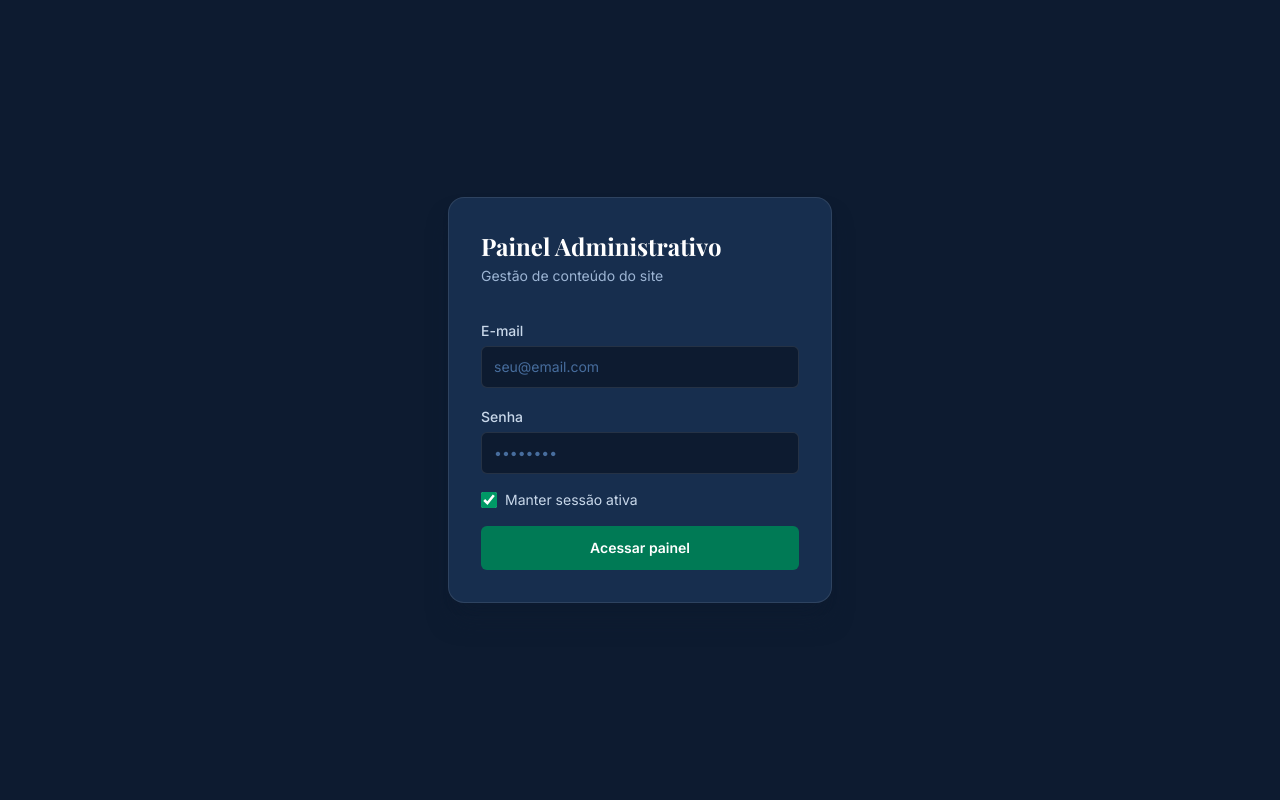
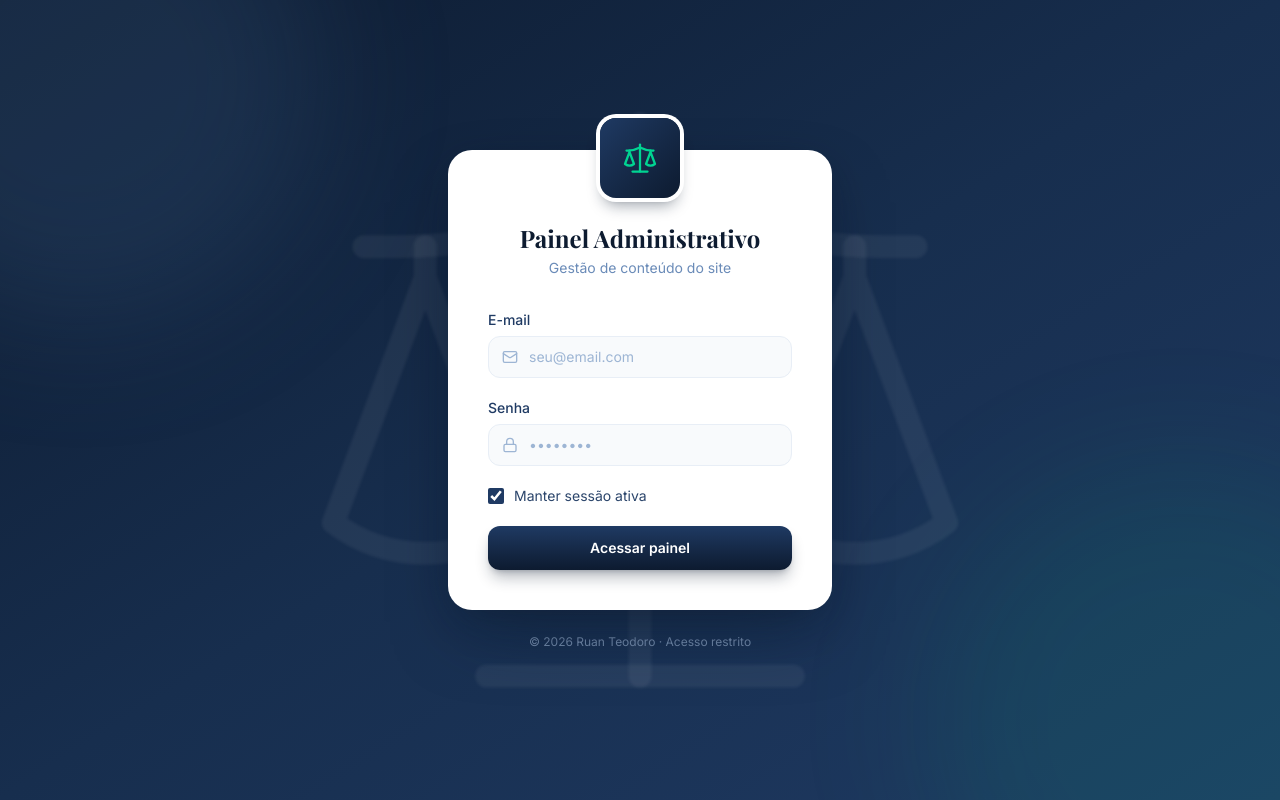
Before and after one commit to azuletto/ruanteodoro, a Next.js app: page /adm in a window 1280 px wide. Built offline with nearby package versions, Linux system fonts and the light colour scheme; no server answers.

Commit message:
feat: redesign do login admin — card branco arredondado com profundidade, fundo borrado com marca d'água da balança da justiça

```diff
--- a/src/app/adm/page.tsx
+++ b/src/app/adm/page.tsx
@@ -1,4 +1,5 @@
 import { redirect } from "next/navigation"
+import { Scale } from "lucide-react"
 import { createSupabaseServerClient } from "@/lib/supabase/server"
 import { LoginForm } from "@/components/admin/LoginForm"
 
@@ -21,16 +22,53 @@ export default async function AdminPage({
   const { erro } = await searchParams
 
   return (
-    <div className="scroll-dark flex min-h-screen items-center justify-center bg-navy-950 px-4">
-      <div className="w-full max-w-sm rounded-2xl border border-white/10 bg-navy-900 p-8 shadow-xl shadow-navy-950/50">
-        <h1 className="font-display text-2xl font-bold text-white">
-          Painel Administrativo
-        </h1>
-        <p className="mt-1 text-sm text-navy-300">
-          Gestão de conteúdo do site
+    <div className="scroll-dark relative flex min-h-screen items-center justify-center overflow-hidden bg-navy-950 px-4 py-12">
+      {/* Fundo: gradiente em camadas */}
+      <div
+        aria-hidden
+        className="pointer-events-none absolute inset-0 bg-gradient-to-br from-navy-950 via-navy-900 to-navy-800"
+      />
+      <div
+        aria-hidden
+        className="pointer-events-none absolute -left-40 -top-40 h-[30rem] w-[30rem] rounded-full bg-navy-500/20 blur-3xl"
+      />
+      <div
+        aria-hidden
+        className="pointer-events-none absolute -bottom-44 -right-40 h-[32rem] w-[32rem] rounded-full bg-emerald-500/10 blur-3xl"
+      />
+
+      {/* Marca d'água: balança da justiça desfocada */}
+      <div
+        aria-hidden
+        className="pointer-events-none absolute inset-0 flex items-center justify-center"
+      >
+        <Scale
+          strokeWidth={0.75}
+          className="h-[46rem] w-[46rem] text-white/[0.06] blur-[1.5px]"
+        />
+      </div>
+
+      {/* Card branco */}
+      <div className="relative w-full max-w-sm">
+        <div className="animate-rise rounded-3xl bg-white p-8 shadow-[0_10px_40px_-10px_rgba(13,27,48,0.5),0_32px_70px_-20px_rgba(13,27,48,0.55)] sm:p-10 sm:pt-12">
+          {/* Emblema */}
+          <div className="mx-auto -mt-16 mb-6 flex h-20 w-20 items-center justify-center rounded-2xl bg-gradient-to-br from-navy-800 to-navy-950 shadow-lg shadow-navy-950/40 ring-4 ring-white sm:-mt-20">
+            <Scale className="h-9 w-9 text-emerald-400" strokeWidth={1.5} />
+          </div>
+
+          <h1 className="text-center font-display text-2xl font-bold text-navy-950">
+            Painel Administrativo
+          </h1>
+          <p className="mt-1 text-center text-sm text-navy-400">
+            Gestão de conteúdo do site
+          </p>
+
+          <LoginForm hasError={Boolean(erro)} />
+        </div>
+
+        <p className="mt-6 text-center text-xs text-navy-300/70">
+          © {new Date().getFullYear()} Ruan Teodoro · Acesso restrito
         </p>
-
-        <LoginForm hasError={Boolean(erro)} />
       </div>
     </div>
   )
--- a/src/app/globals.css
+++ b/src/app/globals.css
@@ -108,3 +108,25 @@ body {
 .select-in {
   animation: select-in 0.12s ease-out;
 }
+
+/* ---------- Animação de entrada do card de login ---------- */
+@keyframes rise-in {
+  from {
+    opacity: 0;
+    transform: translateY(18px) scale(0.98);
+  }
+  to {
+    opacity: 1;
+    transform: translateY(0) scale(1);
+  }
+}
+
+.animate-rise {
+  animation: rise-in 0.5s cubic-bezier(0.22, 1, 0.36, 1) both;
+}
+
+@media (prefers-reduced-motion: reduce) {
+  .animate-rise {
+    animation: none;
+  }
+}
--- a/src/components/admin/LoginForm.tsx
+++ b/src/components/admin/LoginForm.tsx
@@ -2,7 +2,7 @@
 
 import { useState } from "react"
 import { useFormStatus } from "react-dom"
-import { Loader2 } from "lucide-react"
+import { Loader2, Mail, Lock } from "lucide-react"
 import { login } from "@/app/actions/auth"
 
 function SubmitButton() {
@@ -11,7 +11,7 @@ function SubmitButton() {
     <button
       type="submit"
       disabled={pending}
-      className="inline-flex w-full items-center justify-center gap-2 rounded-md bg-emerald-700 px-4 py-3 text-sm font-semibold text-white transition-colors hover:bg-emerald-600 disabled:cursor-not-allowed disabled:opacity-70"
+      className="inline-flex w-full items-center justify-center gap-2 rounded-xl bg-gradient-to-b from-navy-800 to-navy-950 px-4 py-3 text-sm font-semibold text-white shadow-lg shadow-navy-950/30 transition-all duration-200 hover:-translate-y-0.5 hover:from-navy-700 hover:to-navy-900 hover:shadow-xl hover:shadow-navy-950/40 active:translate-y-0 disabled:cursor-not-allowed disabled:opacity-70 disabled:hover:translate-y-0"
     >
       {pending && <Loader2 className="h-4 w-4 animate-spin" aria-hidden />}
       {pending ? "Autenticando..." : "Acessar painel"}
@@ -22,12 +22,20 @@ function SubmitButton() {
 export function LoginForm({ hasError }: { hasError: boolean }) {
   const [remember, setRemember] = useState(true)
 
+  const inputCls =
+    "w-full rounded-xl border border-navy-100 bg-navy-50/60 py-2.5 pl-10 pr-3.5 text-sm text-navy-950 placeholder:text-navy-300 outline-none transition-all focus:border-navy-500 focus:bg-white focus:ring-4 focus:ring-navy-500/10"
+
   return (
-    <form action={login} className="mt-8 space-y-4">
+    <form action={login} className="mt-8 space-y-5">
       <div>
-        <label htmlFor="email" className="text-sm font-medium text-navy-200">
+        <label htmlFor="email" className="mb-1.5 block text-sm font-medium text-navy-800">
           E-mail
         </label>
+        <div className="relative">
+          <Mail
+            className="pointer-events-none absolute left-3.5 top-1/2 h-4 w-4 -translate-y-1/2 text-navy-300"
+            aria-hidden
+          />
           <input
             id="email"
             name="email"
@@ -35,13 +43,20 @@ export function LoginForm({ hasError }: { hasError: boolean }) {
             required
             autoComplete="email"
             placeholder="seu@email.com"
-          className="mt-1 w-full rounded-md border border-white/10 bg-navy-950 px-3 py-2.5 text-sm text-white placeholder:text-navy-500 outline-none transition-colors focus:border-navy-400"
+            className={inputCls}
           />
         </div>
+      </div>
+
       <div>
-        <label htmlFor="password" className="text-sm font-medium text-navy-200">
+        <label htmlFor="password" className="mb-1.5 block text-sm font-medium text-navy-800">
           Senha
         </label>
+        <div className="relative">
+          <Lock
+            className="pointer-events-none absolute left-3.5 top-1/2 h-4 w-4 -translate-y-1/2 text-navy-300"
+            aria-hidden
+          />
           <input
             id="password"
             name="password"
@@ -49,24 +64,27 @@ export function LoginForm({ hasError }: { hasError: boolean }) {
             required
             autoComplete="current-password"
             placeholder="••••••••"
-          className="mt-1 w-full rounded-md border border-white/10 bg-navy-950 px-3 py-2.5 text-sm text-white placeholder:text-navy-500 outline-none transition-colors focus:border-navy-400"
+            className={inputCls}
           />
         </div>
+      </div>
 
-      <label className="flex cursor-pointer items-center gap-2 text-sm text-navy-200">
+      <label className="flex cursor-pointer select-none items-center gap-2.5 text-sm text-navy-700">
         <input
           type="checkbox"
           name="remember"
           value="1"
           checked={remember}
           onChange={(e) => setRemember(e.target.checked)}
-          className="h-4 w-4 rounded border-white/20 bg-navy-950 accent-emerald-600"
+          className="h-4 w-4 rounded border-navy-200 accent-navy-800"
         />
         Manter sessão ativa
       </label>
 
       {hasError && (
-        <p className="text-sm text-red-400">Credenciais inválidas. Verifique e tente novamente.</p>
+        <p className="rounded-xl border border-red-200 bg-red-50 px-3.5 py-2.5 text-sm text-red-600">
+          Credenciais inválidas. Verifique e tente novamente.
+        </p>
       )}
 
       <SubmitButton />
```
Lines whose indentation alone changed are shown as unchanged.
